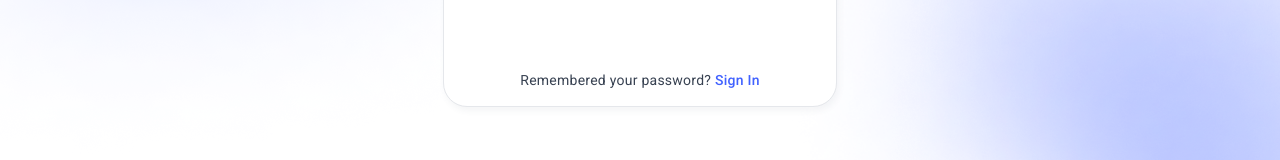
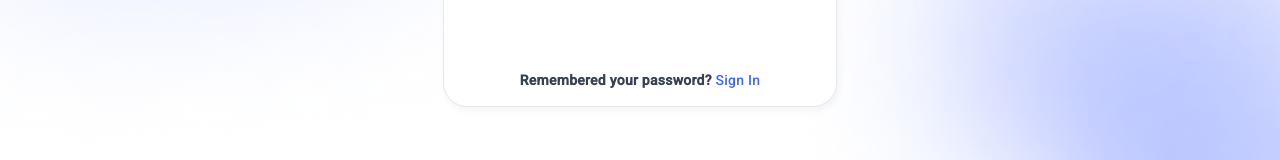
Before and after one commit to SaifAlvey-01/Store, a Next.js app: page /forgot in a window 1280 px wide. Shown: the part 585-745 px from the top of the page. Built offline with nearby package versions, Linux system fonts and the light colour scheme; a web font is replaced by a local one.

Commit message:
layout setting

```diff
--- a/components/forgot1.js
+++ b/components/forgot1.js
@@ -57,7 +57,7 @@ const Forgot1 = ({ setCurrentStep }) => {
                         </div>
                     </div>
                     <div
-                        className="relative text-sm tracking-[0.25px] leading-[20px] text-center cursor-pointer text-darkslategray font-roboto"
+                        className=" font-bold relative text-sm tracking-[0.25px] leading-[20px] text-center cursor-pointer text-darkslategray font-roboto"
                         onClick={onAlreadyHaveAnClick}
                     >
                         <span>
--- a/components/forgot4.js
+++ b/components/forgot4.js
@@ -1,7 +1,7 @@
 import { useCallback, useEffect, useState } from "react";
 import { useRouter } from 'next/navigation'
 
-const Forgot4 = ({setCurrentStep}) => {
+const Forgot4 = ({ setCurrentStep }) => {
   const router = useRouter()
   const [inputValues, setInputValues] = useState(['', '', '', '', '', '']);
   const [active, setActive] = useState(false)
@@ -15,15 +15,15 @@ const Forgot4 = ({setCurrentStep}) => {
 
 
   };
-  useEffect(()=>{
+  useEffect(() => {
 
-    if(inputValues.length === 6 && !inputValues.includes('')){
+    if (inputValues.length === 6 && !inputValues.includes('')) {
       console.log("Active")
 
       setactive(true)
     }
 
-  },[inputValues])
+  }, [inputValues])
 
   const onTextFieldContainer1Click = useCallback(() => {
     console.log(active)
@@ -58,7 +58,7 @@ const Forgot4 = ({setCurrentStep}) => {
                           className="rounded-lg bg-white box-border w-12 flex flex-row py-2.5 px-4 items-center justify-start border-[1.5px] border-solid border-gainsboro"
                         >
                           <input
-                          className="flex-1 relative h-6 input-box border-transparent w-5" style={{ outline: "none", appearance: "textfield"} }
+                            className="flex-1 relative h-6 input-box border-transparent w-5" style={{ outline: "none", appearance: "textfield" }}
                             type="number"
                             inputMode="numeric" // Add this attribute
                             pattern="[0-9]*"
@@ -73,7 +73,7 @@ const Forgot4 = ({setCurrentStep}) => {
 
 
                   </div>
-                <button onClick={onTextFieldContainer1Click} className={`rounded ${ inputValues[inputValues.length-1] !== "" ? "bg-primary-300-main" : "bg-primary-100"} w-[360px] flex flex-col p-2 box-border items-center justify-center text-center text-white font-poppins`}>
+                  <button onClick={onTextFieldContainer1Click} className={`rounded ${inputValues[inputValues.length - 1] !== "" ? "bg-primary-300-main" : "bg-primary-100"} w-[360px] flex flex-col p-2 box-border items-center justify-center text-center text-white font-poppins`}>
                     <div className="relative w-[90px] h-0" />
                     Continue
                     {/* <div className="relative leading-[24px] font-medium"  >
@@ -81,7 +81,7 @@ const Forgot4 = ({setCurrentStep}) => {
                   </div> */}
                   </button>
                   <div
-                  className="relative text-sm tracking-[0.25px] leading-[20px] text-center cursor-pointer text-darkslategray font-roboto"
+                    className=" relative text-sm tracking-[0.25px] leading-[20px] ml-16 mt-20 cursor-pointer text-darkslategray font-roboto"
                   >
                     <span>
                       <span>Remembered your password?</span>
```
Lines whose indentation alone changed are shown as unchanged.
